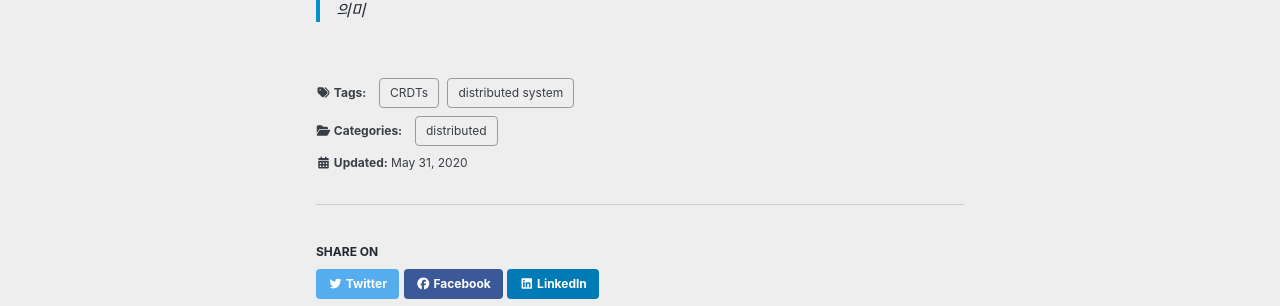
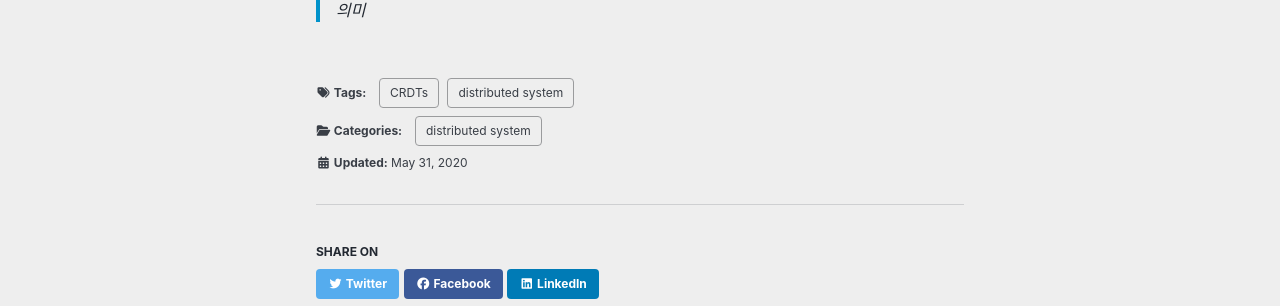
Before and after one commit to 0pg/0pg.github.io, a Jekyll site: the page built from _posts/2020-05-31-Conflict_Free_Replicated_Data_Types.md, in a window 1280 px wide and 900 px high, scrolled down 1579 px. Shown: the part 137-443 px from the top of the window. Built offline with Jekyll 4.4.1, drawn with Linux system fonts in a browser that asks for light colours; cached includes are drawn as plain includes; nearby versions of some CDN libraries.

Commit message:
Fix category name distributed to distributed system

```diff
--- a/_posts/2020-05-31-Conflict_Free_Replicated_Data_Types.md
+++ b/_posts/2020-05-31-Conflict_Free_Replicated_Data_Types.md
@@ -1,7 +1,7 @@
 ---
 title: "Conflict Free Replicated Data Types"
 categories:
-  - distributed
+  - distributed system
 tags:
   - distributed system
   - CRDTs
```
Also changed, not shown: _posts/2020-05-31-Vector_Clock.md (+1 -1 lines).
